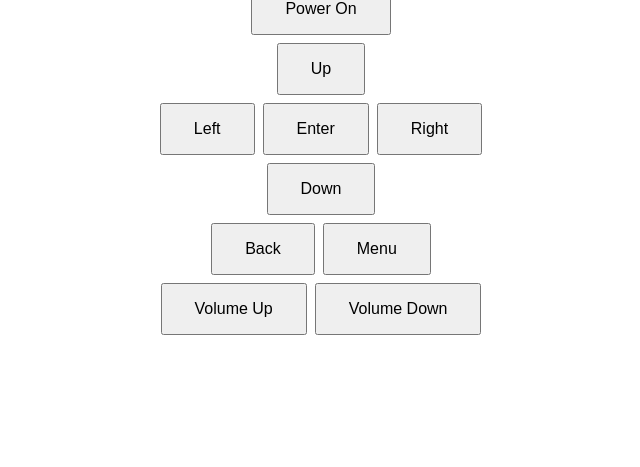
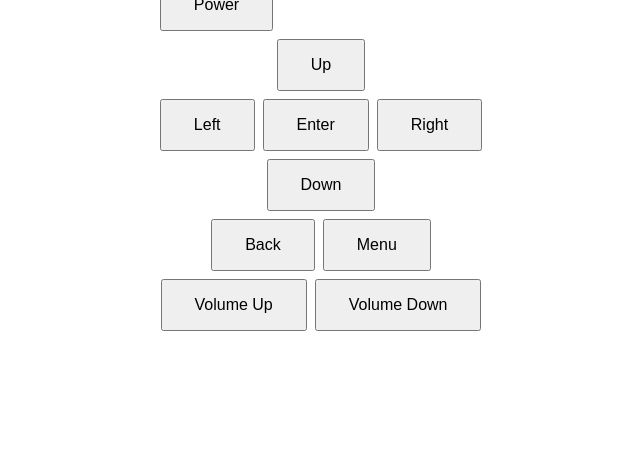
Before and after one commit to keenanhnelson/TvController, a Flask app: template templates/RemoteScreen.html in a window 1280 px wide. Shown: the part 333-800 px from the top of the page, without its empty margins (319-959 px from the left). Run offline with Flask 3, Linux system fonts and the light colour scheme; the template is opened without the code that fills it, so the values that code supplies are empty; parts of the project's set-up code (start-up, migrations or seed data) failed here and were passed over.

Commit message:
Slightly changed button layout, switched to display flex

```diff
--- a/static/css/style.css
+++ b/static/css/style.css
@@ -1,5 +1,8 @@
 .container{
-    text-align: center;
+    display: flex;
+    justify-content: center;
+    margin: 0;
+    padding: 0;
 }
 
 img{
@@ -12,3 +15,7 @@ img{
     margin: 4px 2px;
     font-size: 16px;
 }
+
+.buttons_centered {
+    text-align: center;
+}
--- a/templates/RemoteScreen.html
+++ b/templates/RemoteScreen.html
@@ -10,25 +10,25 @@
 </div>
 <div class="container">
 	<form action="/remote_action" method="post" target="hiddenFrame">
-		<div class="button_row">
-			<button class="button" type="submit" name="button_power_toggle">Power On</button>
+		<div class="button_row button_row1">
+			<button class="button" type="submit" name="button_power_toggle">Power</button>
 		</div>
-		<div class="button_row">
+		<div class="button_row button_row2 buttons_centered">
 			<button class="button" type="submit" name="button_up">Up</button><br>
 		</div>
-		<div class="button_row">
+		<div class="button_row button_row3 buttons_centered">
 			<button class="button" type="submit" name="button_left">Left</button>
 			<button class="button" type="submit" name="button_enter">Enter</button>
 			<button class="button" type="submit" name="button_right">Right</button>
 		</div>
-		<div class="button_row">
+		<div class="button_row button_row4 buttons_centered">
 			<button class="button" type="submit" name="button_down">Down</button>
 		</div>
-		<div class="button_row">
+		<div class="button_row button_row5 buttons_centered">
 			<button class="button" type="submit" name="button_back">Back</button>
 			<button class="button" type="submit" name="button_menu">Menu</button>
 		</div>
-		<div class="button_row">
+		<div class="button_row button_row6 buttons_centered">
 			<button class="button" type="submit" name="button_volume_up">Volume Up</button>
 			<button class="button" type="submit" name="button_volume_down">Volume Down</button>
 		</div>
```
